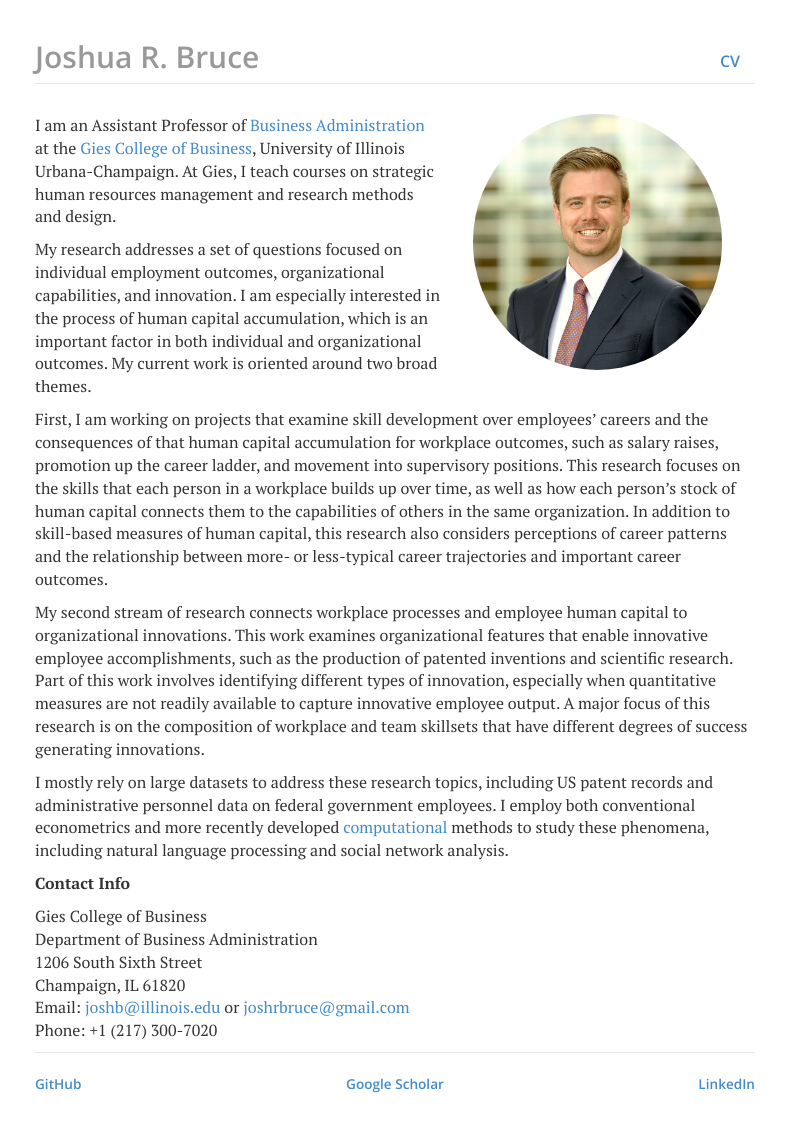
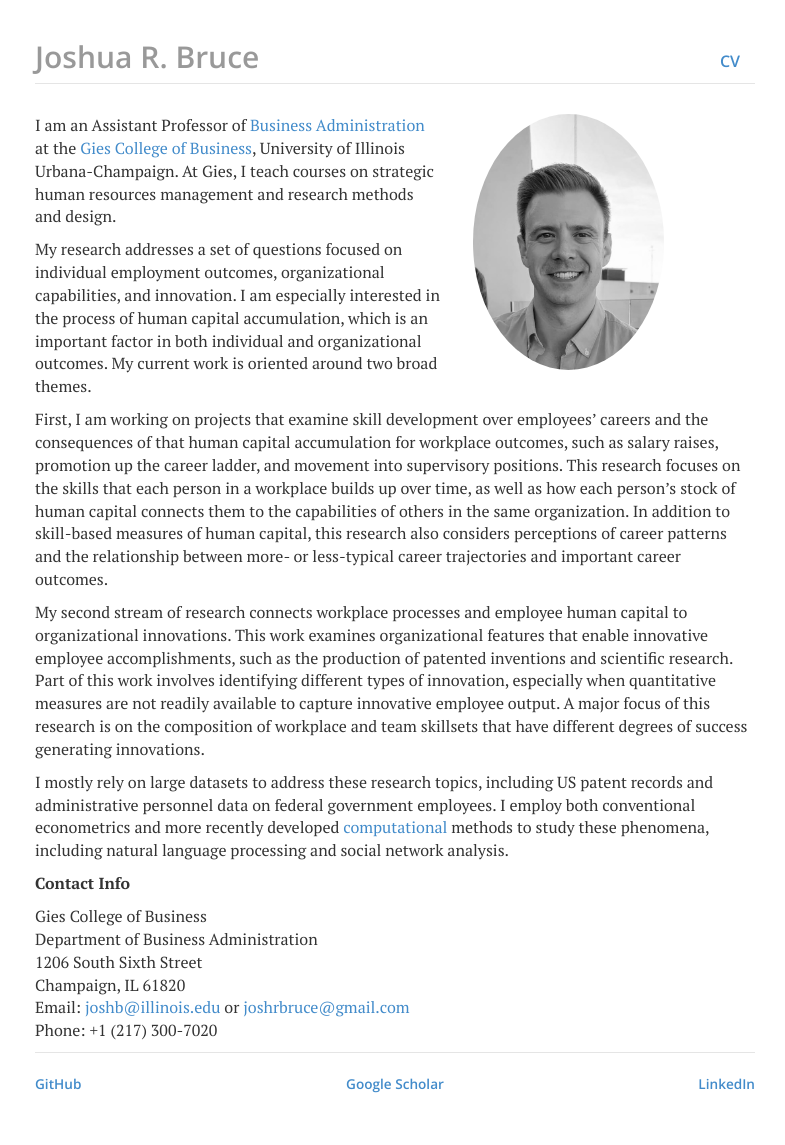
Before and after one commit to joshuarbruce/joshuarbruce.github.io, a Jekyll site: the page built from index.html, in a window 1280 px wide. Shown: the whole page, without its empty margins (245-1030 px from the left). Built offline with Jekyll 4.4.1, drawn with Linux system fonts in a browser that asks for light colours; nearby versions of some CDN libraries.

Commit message:
Update index.html

```diff
--- a/index.html
+++ b/index.html
@@ -9,7 +9,7 @@
 	</div>
 	<div class="col-sm-5">
 		<a href="https://giesbusiness.illinois.edu/profile/joshua-bruce" target="_blank">
-			<img class="circular--square" alt="Josh Bruce" src="files/gies_me.JPG" style="height:256px"/>
+			<img class="circular--square" alt="Josh Bruce" src="files/spain_me.JPG" style="height:256px"/>
 		</a>
 	</div>
 </div>
```
